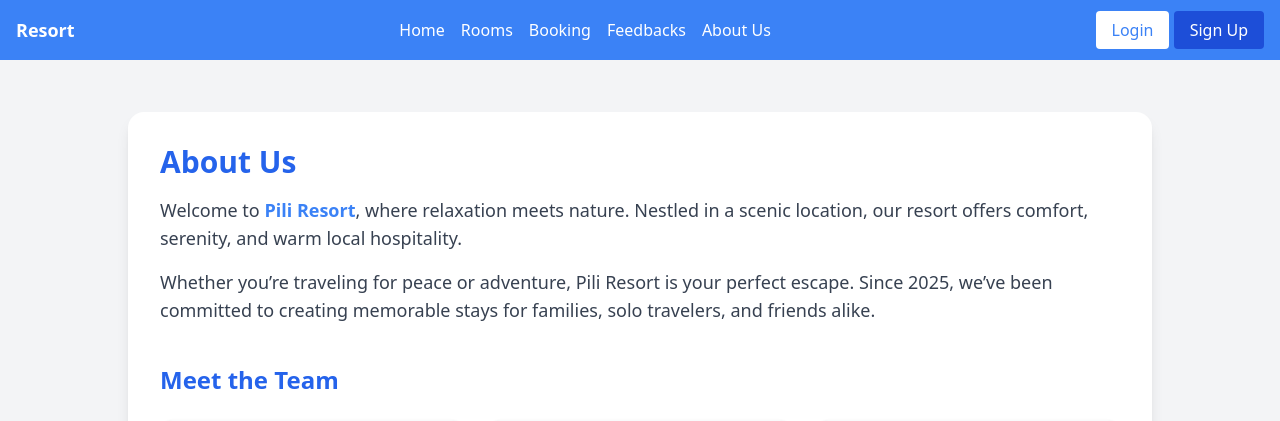
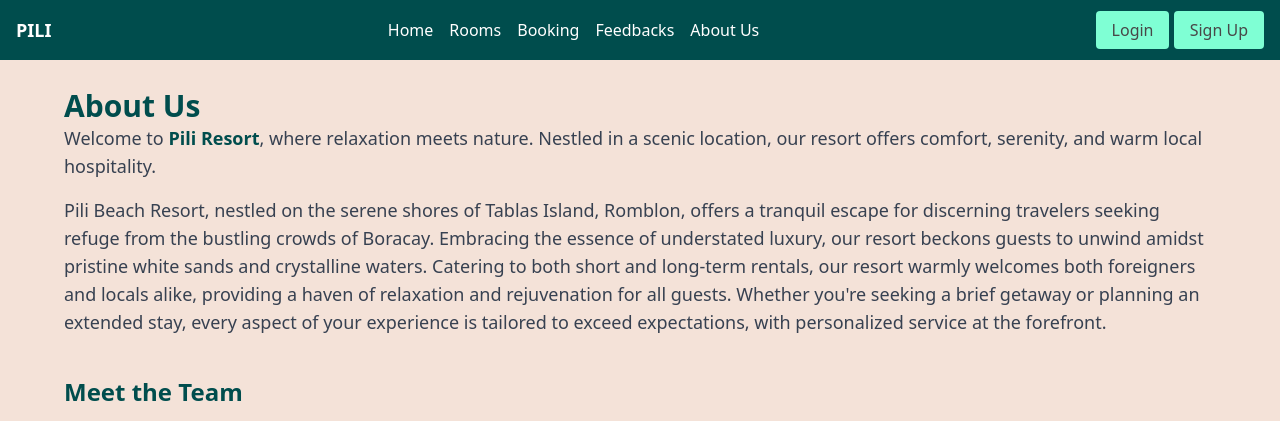
Before and after one commit to ChaeBaee/PiliBeachManagementSystem---Group-1, a PHP site: page /resortapp/room/about.php in a window 1280 px wide. Shown: the top 421 px of the page. Run offline with PHP 8.4, Linux system fonts and the light colour scheme; some libraries are stand-ins or nearby versions.

Commit message:
fixed about.php, removed port 3307, changed nav and footer color, added image on home

```diff
--- a/PHP/db.php
+++ b/PHP/db.php
@@ -6,7 +6,7 @@ $password = "";
 $dbname = "pili_db";
 
 try {
-    $conn = new PDO("mysql:host=$servername;port=3307;dbname=$dbname", $username, $password);
+    $conn = new PDO("mysql:host=$servername;dbname=$dbname", $username, $password);
     $conn->setAttribute(PDO::ATTR_ERRMODE, PDO::ERRMODE_EXCEPTION);
 
 } catch (PDOException $e) {
--- a/PHP/elements/footer.php
+++ b/PHP/elements/footer.php
@@ -1,11 +1,11 @@
-<footer class="bg-gray-800 text-white py-6">
-    <div class="container mx-auto text-center">
+<footer class="bg-[#004D4D] text-white py-6">
+<div class="container mx-auto text-center">
         <h2 class="text-lg font-bold mb-4">Pili Beach Resort</h2>
         <div class="mb-4">
-            <a href="#" class="text-gray-400 hover:text-white mx-2">Home</a>
-            <a href="#" class="text-gray-400 hover:text-white mx-2">About Us</a>
-            <a href="#" class="text-gray-400 hover:text-white mx-2">Contact</a>
-            <a href="#" class="text-gray-400 hover:text-white mx-2">Services</a>
+            <a href="../home.php" class="text-gray-400 hover:text-white mx-2">Home</a>
+            <a href="../room/about.php" class="text-gray-400 hover:text-white mx-2">About Us</a>
+            <a href="../room/about.php" class="text-gray-400 hover:text-white mx-2">Contact</a>
+            <a href="../home.php" class="text-gray-400 hover:text-white mx-2">Services</a>
         </div>
         <div class="flex justify-center space-x-4">
             <a href="#" class="text-gray-400 hover:text-white">
--- a/PHP/elements/navbar.php
+++ b/PHP/elements/navbar.php
@@ -7,19 +7,19 @@
     <script src="https://cdn.tailwindcss.com"></script>
 </head>
 <body>
-    <nav class="bg-blue-500 p-4 fixed top-0 w-full z-10">
+    <nav class="bg-[#004D4D] p-4 fixed top-0 w-full z-10">
         <div class="container mx-auto flex justify-between items-center">
-            <a href="/Proj/PHP/home.php" class="text-white text-lg font-bold">Resort</a>
+            <a href="/PHP/home.php" class="text-white text-lg font-bold">PILI</a>
             <ul class="hidden md:flex space-x-4 text-white" id="menu">
-                <li><a href="/Proj/PHP/home.php" class="hover:text-gray-300">Home</a></li>
-                <li><a href="/Proj/PHP/room/rooms.php" class="hover:text-gray-300">Rooms</a></li>
-                <li><a href="/Proj/PHP/booking/booking.php" class="hover:text-gray-300">Booking</a></li>
-                <li><a href="/Proj/PHP/feedback/front/feedback.php" class="hover:text-gray-300">Feedbacks</a></li>
-                <li><a href="/Proj/PHP/room/about.php" class="hover:text-gray-300">About Us</a></li>
+                <li><a href="../home.php" class="hover:text-gray-300">Home</a></li>
+                <li><a href="../room/rooms.php" class="hover:text-gray-300">Rooms</a></li>
+                <li><a href="../booking/booking.php" class="hover:text-gray-300">Booking</a></li>
+                <li><a href="../feedback/front/feedback.php" class="hover:text-gray-300">Feedbacks</a></li>
+                <li><a href="../room/about.php" class="hover:text-gray-300">About Us</a></li>
             </ul>
             <div class="hidden md:block">
-                <a href="/Proj/PHP/login/login.php" class="bg-white text-blue-500 px-4 py-2 rounded hover:bg-gray-100">Login</a>
-<!-- /Proj -->  <a href="/Proj/PHP/login/sign-up.php" class="bg-blue-700 text-white px-4 py-2 rounded hover:bg-blue-600">Sign Up</a>
+                <a href="../login/login.php" class="bg-[#7FFFD4] text-[#484848] px-4 py-2 rounded hover:bg-gray-100">Login</a>
+                <a href="../login/sign-up.php" class="bg-[#7FFFD4] text-[#484848]  px-4 py-2 rounded hover:bg-gray-100 ">Sign Up</a>
             </div>
     </nav>
 </body>
--- a/PHP/home.php
+++ b/PHP/home.php
@@ -16,12 +16,12 @@
   <?php include('elements/navbar.php'); ?>
 
 
-  <section class="bg-cover bg-center h-screen" style="background-image: url('assets/images/hero-bg.jpg');">
+  <section class="bg-cover bg-center h-screen" style="background-image: url('assets/home.jpg');">
     <div class="flex items-center justify-center h-full bg-black bg-opacity-50">
       <div class="text-center text-white px-4">
-        <h1 class="text-4xl md:text-6xl font-bold mb-4">Welcome to Paradise Resort</h1>
+        <h1 class="text-4xl md:text-6xl font-bold mb-4">Pili Beach Resort Agmanic</h1>
         <p class="text-lg md:text-2xl mb-8">Relax, Unwind, and Experience Luxury</p>
-        <a href="booking/booking.php" class="bg-blue-500 hover:bg-blue-700 text-white font-bold py-3 px-6 rounded-lg text-lg">
+        <a href="booking/booking.php" class="bg-[#7FFFD4]  hover:bg-gray-100 text-[#484848] font-bold py-3 px-6 rounded-lg text-lg">
           Book Now
         </a>
       </div>
--- a/PHP/room/about.php
+++ b/PHP/room/about.php
@@ -6,44 +6,59 @@
     <title>Resort Rooms</title>
     <script src="https://cdn.tailwindcss.com"></script>
 </head>
-<body class="bg-gray-100">
+<body class="bg-[#F4E2D8]">
 <div class="h-16"></div>
 <?php include('../elements/navbar.php'); ?>
 
-        <div class="max-w-5xl mx-auto mt-12 bg-white p-8 rounded-2xl shadow-lg">
 <!-- About Us Section -->
-        <h2 class="text-3xl font-bold text-blue-600 mb-4">About Us</h2>
+<div class="px-4 sm:px-8 lg:px-16 py-6">
+    <h2 class="text-3xl font-bold text-[#004D4D]">About Us</h2>
     <p class="text-lg text-gray-700 mb-4">
-            Welcome to <span class="font-semibold text-blue-500">Pili Resort</span>, where relaxation meets nature. Nestled in a scenic location, our resort offers comfort, serenity, and warm local hospitality.
+        Welcome to <span class="font-semibold text-[#004D4D]">Pili Resort</span>, where relaxation meets nature. Nestled in a scenic location, our resort offers comfort, serenity, and warm local hospitality.
     </p>
-        <p class="text-lg text-gray-700 mb-4">
-            Whether you’re traveling for peace or adventure, Pili Resort is your perfect escape. Since 2025, we’ve been committed to creating memorable stays for families, solo travelers, and friends alike.
-        </p>
+    <p class="text-lg text-gray-700 mb-10">
+        Pili Beach Resort, nestled on the serene shores of Tablas Island, Romblon, offers a tranquil escape for discerning travelers seeking refuge from the bustling crowds of Boracay. Embracing the essence of understated luxury, our resort beckons guests to unwind amidst pristine white sands and crystalline waters. Catering to both short and long-term rentals, our resort warmly welcomes both foreigners and locals alike, providing a haven of relaxation and rejuvenation for all guests. Whether you're seeking a brief getaway or planning an extended stay, every aspect of your experience is tailored to exceed expectations, with personalized service at the forefront.    </p>
 
     <!-- Meet the Team Section -->
-        <h3 class="text-2xl font-semibold text-blue-600 mt-10 mb-6">Meet the Team</h3>
-        <div class="grid grid-cols-1 md:grid-cols-3 gap-6">
-            <div class="bg-gray-50 p-4 rounded-xl shadow">
-            <img src="images/jane.jpg" alt="Jane - Manager" class="w-full h-48 object-cover rounded-lg mb-4">
-            <h4 class="text-lg font-semibold text-gray-800">Jane Dela Cruz</h4>
-            <p class="text-sm text-gray-600">Resort Manager</p>
+    <h3 class="text-2xl font-semibold text-[#004D4D] mb-4">Meet the Team</h3>
+    <div class="grid grid-cols-1 sm:grid-cols-2 md:grid-cols-3 gap-6 mb-10">
+        <!-- Team Member Cards -->
+        <div class="text-center">
+            <img src="../assets/james.jpg" alt="James" class="w-full h-72 object-cover rounded-lg mb-4">
+            <h4 class="text-lg font-semibold text-gray-800">James Andrew Ocuaman</h4>
+            <p class="text-sm text-gray-600">Developer</p>
         </div>
-            <div class="bg-gray-50 p-4 rounded-xl shadow">
-            <img src="images/michael.jpg" alt="Michael - Chef" class="w-full h-48 object-cover rounded-lg mb-4">
-            <h4 class="text-lg font-semibold text-gray-800">Michael Reyes</h4>
-            <p class="text-sm text-gray-600">Executive Chef</p>
+        <div class="text-center">
+            <img src="../assets/pogi.jpg" alt="Luis" class="w-full h-72 object-cover rounded-lg mb-4">
+            <h4 class="text-lg font-semibold text-gray-800">Luis Gabriel Ronatay</h4>
+            <p class="text-sm text-gray-600">Developer</p>
         </div>
-            <div class="bg-gray-50 p-4 rounded-xl shadow">
-            <img src="images/anna.jpg" alt="Anna - Front Desk" class="w-full h-48 object-cover rounded-lg mb-4">
-            <h4 class="text-lg font-semibold text-gray-800">Anna Santos</h4>
-            <p class="text-sm text-gray-600">Front Desk Officer</p>
+        <div class="text-center">
+            <img src="../assets/pol1.jpg" alt="Paul Vincent" class="w-full h-72 object-cover rounded-lg mb-4">
+            <h4 class="text-lg font-semibold text-gray-800">Paul Vincent Lunaspe</h4>
+            <p class="text-sm text-gray-600">Developer</p>
+        </div>
+        <div class="text-center">
+            <img src="../assets/castor.png" alt="Paul Castor" class="w-full h-72 object-cover rounded-lg mb-4">
+            <h4 class="text-lg font-semibold text-gray-800">Paul Castor Janobas</h4>
+            <p class="text-sm text-gray-600">Developer</p>
+        </div>
+        <div class="text-center">
+            <img src="../assets/wes3.jpg" alt="John Wesly" class="w-full h-72 object-cover rounded-lg mb-4">
+            <h4 class="text-lg font-semibold text-gray-800">John Wesly Caburog</h4>
+            <p class="text-sm text-gray-600">Developer</p>
+        </div>
+        <div class="text-center">
+            <img src="../assets/logo.jpg" alt="Logo" class="w-full h-72 object-cover rounded-lg mb-4">
+            <h4 class="text-lg font-semibold text-gray-800">Pili Beach Resort Agmanic</h4>
+            <p class="text-sm text-gray-600">Company</p>
         </div>
     </div>
 
     <!-- Location Section -->
-        <h3 class="text-2xl font-semibold text-blue-600 mt-10 mb-4">Our Location</h3>
+    <h3 class="text-2xl font-semibold text-[#004D4D] mb-2">Our Location</h3>
     <p class="text-gray-700 mb-4">We are located at Sitio Ilaya, Brgy. Agmanic, Santa Fe, Romblon, Philippines, 5508 — easily accessible and surrounded by breathtaking nature.</p>
-        <div class="w-full h-64 rounded-xl overflow-hidden shadow">
+    <div class="w-full h-64 rounded-xl overflow-hidden">
         <iframe src="https://www.google.com/maps/embed?pb=!1m18!1m12!1m3!1d3900.98027165368!2d122.00487937482626!3d12.113502288128512!2m3!1f0!2f0!3f0!3m2!1i1024!2i768!4f13.1!3m3!1m2!1s0x33a51f6855555669%3A0x90089acb04c38f1c!2sPili%20Beach%20Resort%20Agmanic!5e0!3m2!1sen!2sph!4v1747390893802!5m2!1sen!2sph"
                 width="100%"
                 height="100%"
@@ -56,6 +71,5 @@
 </div>
 
 <?php include('../elements/footer.php'); ?>
-
 </body>
 </html>
```
Lines whose indentation alone changed are shown as unchanged.
